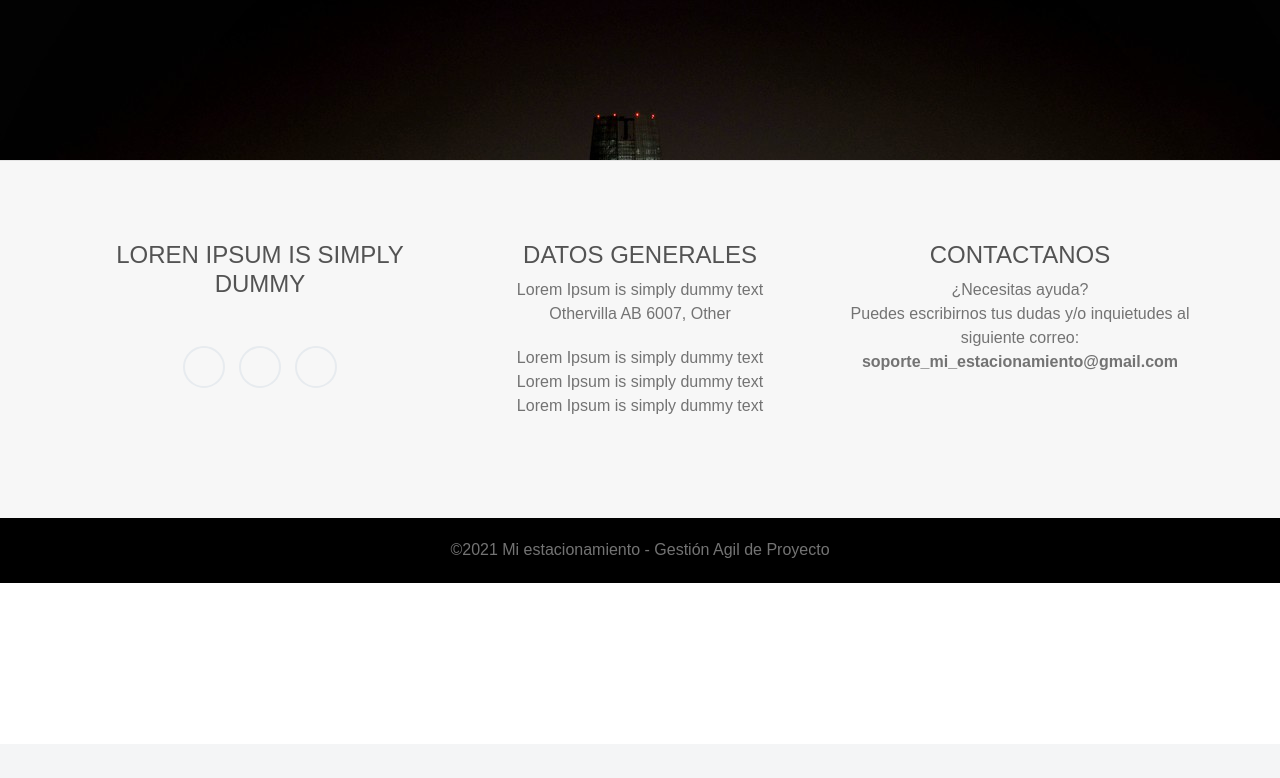
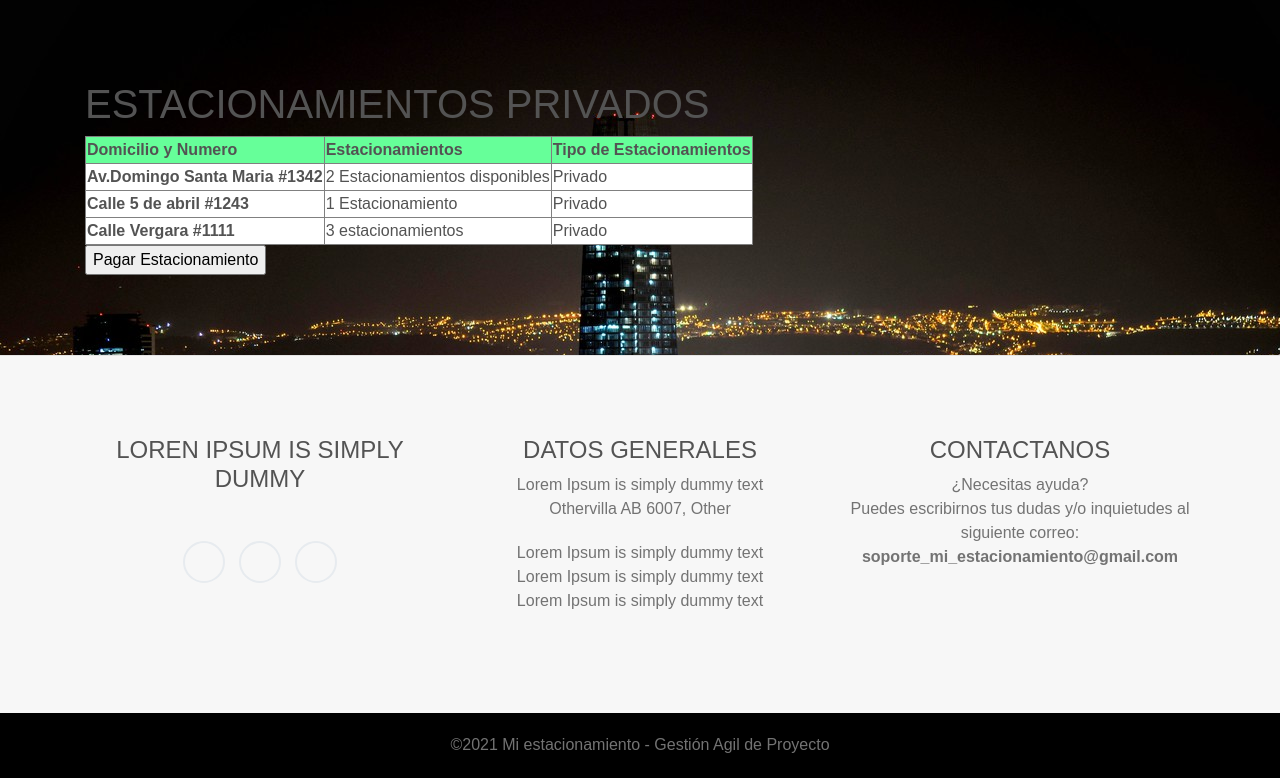
Before and after one commit to Emilio-Rojas/estacionamiento, a Django app: page /estacionamiento/privado/ in a window 1280 px wide. Shown: the part 56-834 px from the top of the page. Before the commit the page ends 639 px from the top, so only its background shows below. Run offline with Django 3.2, Linux system fonts and the light colour scheme; some libraries are stand-ins or nearby versions; some web fonts are replaced.

Commit message:
T2.3 Diseño html detalle de estacionamiento privado, ademas se agregaron las dependencias al urls y views

```diff
--- a/src/estacionamientos/urls.py
+++ b/src/estacionamientos/urls.py
@@ -7,5 +7,6 @@ from .views import *
 
 
 urlpatterns = [
-    path('privado/', administrar_estacionamientos, name='administrar-estacionamientos')
+    path('administrar/', administrar_estacionamiento, name='administrar-estacionamiento'),
+    path('privado/', estacionamiento_privado, name='estacionamiento-privado')
 ]
--- a/src/estacionamientos/views.py
+++ b/src/estacionamientos/views.py
@@ -1,4 +1,8 @@
 from django.shortcuts import render, redirect
 
-def administrar_estacionamientos(request):
+def administrar_estacionamiento(request):
     return render(request, 'estacionamientos/administrar_estacionamiento.html', {})
+
+
+def estacionamiento_privado(request):
+    return render(request, 'estacionamientos/estacionamiento_privado.html', {})
--- a/src/template/estacionamientos/administrar_estacionamiento.html
+++ b/src/template/estacionamientos/administrar_estacionamiento.html
@@ -7,7 +7,7 @@
 {% block content %}
 <section class="index-content">
     <div class="container">
-
+        <h1>hola mundo </h1>
     </div>
 </section>
 {% endblock%}
--- /dev/null
+++ b/src/template/estacionamientos/estacionamiento_privado.html
@@ -0,0 +1,68 @@
+{% extends 'base/base.html' %}
+{% load static %}
+
+{% block title %}Estacionamientos{% endblock %}
+{% block navbar %} {% include 'base/navbar.html' %} {% endblock %}
+
+{% block content %}
+<section class="index-content">
+    <div class="container">
+        <h1>ESTACIONAMIENTOS PRIVADOS</h1>
+
+        <table border="1">
+
+            <tr style="background-color: rgb(102, 255, 153);">
+
+              <th>Domicilio y Numero</th>
+
+              <th>Estacionamientos</th>
+
+              <th>Tipo de Estacionamientos</th>
+
+
+            </tr>
+
+            <tr style="background-color: rgb(255, 255, 255);">
+
+              <th>Av.Domingo Santa Maria #1342</th>
+
+              <td>2 Estacionamientos disponibles</td>
+
+              <td>Privado</td>
+
+            </tr>
+
+            <tr style="background-color: rgb(255, 255, 255);">
+
+              <th>Calle 5 de abril #1243</th>
+
+              <td>1 Estacionamiento</td>
+
+              <td>Privado</td>
+
+            </tr>
+
+            <tr style="background-color: rgb(255, 255, 255);">
+
+              <th>Calle Vergara #1111</th>
+
+              <td>3 estacionamientos</td>
+
+              <td>Privado</td>
+
+            </tr>
+
+          </table>
+
+
+
+
+          <input type="button" value="Pagar Estacionamiento">
+
+
+
+    </div>
+</section>
+{% endblock%}
+
+{% block footer %} {% include 'base/footer.html' %} {% endblock %}
```
